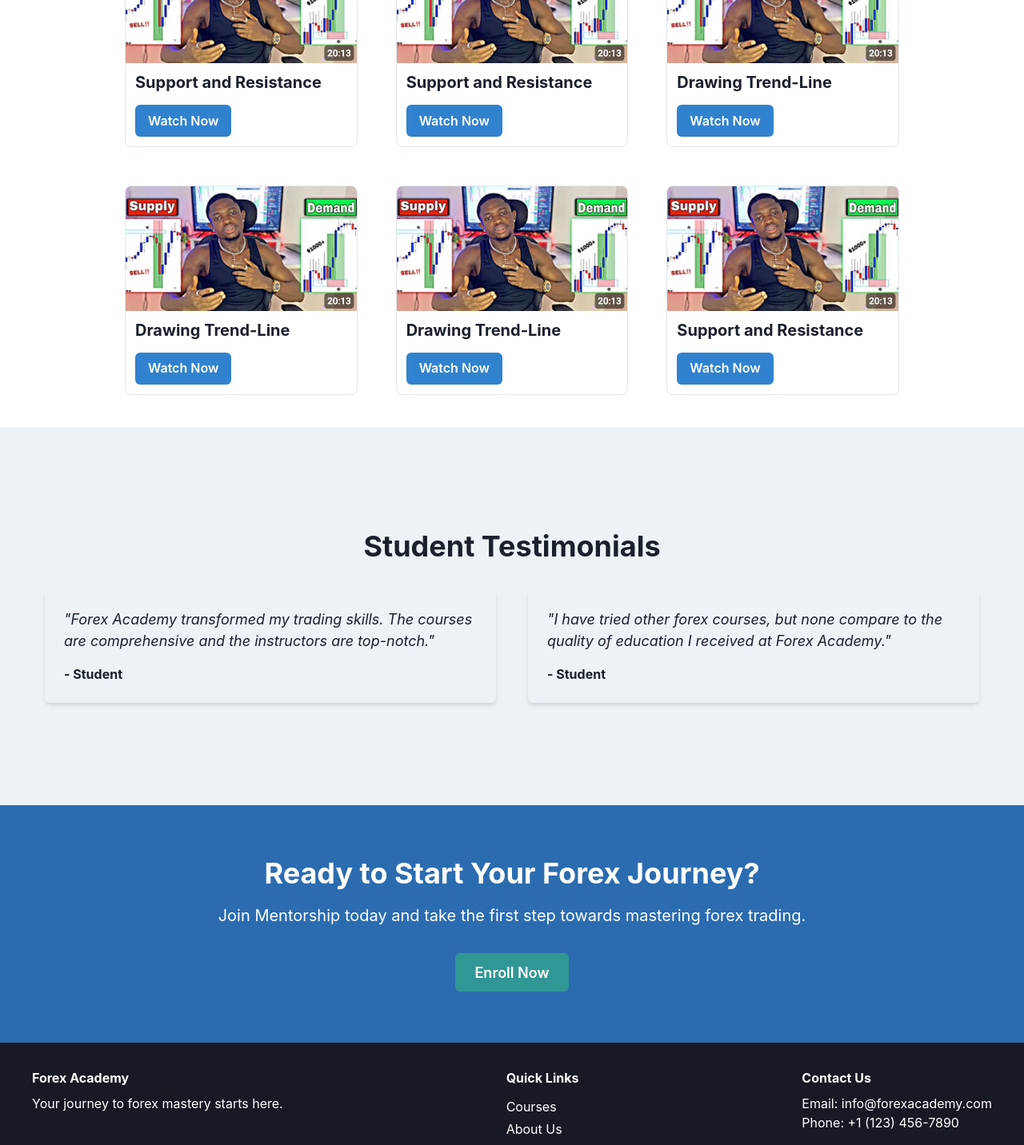
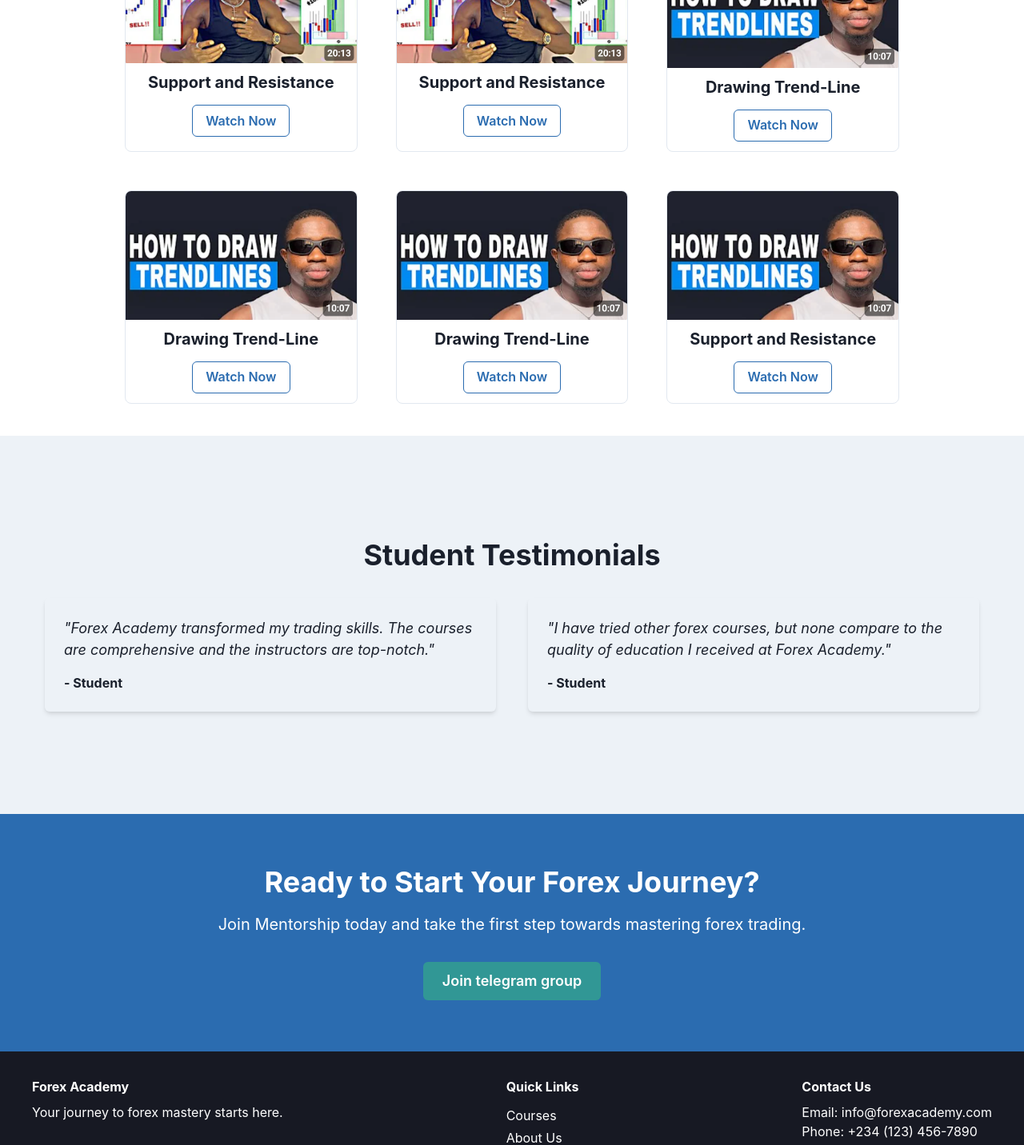
Before and after one commit to YongoDavid/FX_ac, a React (Create React App) app: page / in a window 1280 px wide. Shown: the part 1220-2652 px from the top of the page at 80% size. Built offline with nearby package versions, Linux system fonts and the light colour scheme.

Commit message:
Home page update

```diff
--- a/src/components/Footer.js
+++ b/src/components/Footer.js
@@ -2,6 +2,7 @@
 import React from 'react';
 import { Box, Flex, Link, Text } from '@chakra-ui/react';
 import { Link as RouterLink } from 'react-router-dom';
+import { Instagram , Youtube  } from 'lucide-react';
 
 function Footer() {
   return (
@@ -23,7 +24,11 @@ function Footer() {
         <Box mb={4}>
           <Text fontWeight="bold" mb={2}>Contact Us</Text>
           <Text>Email: info@forexacademy.com</Text>
-          <Text>Phone: +1 (123) 456-7890</Text>
+          <Text>Phone: +234 (123) 456-7890</Text>
+          <Flex mt={2} align="center" gap={3}>
+            <a href="/"><Instagram/></a>
+            <a href="https://www.youtube.com/@noelreys"><Youtube size={28}/></a>
+          </Flex>
         </Box>
       </Flex>
       <Text textAlign="center" mt={4}>
--- a/src/components/Header.js
+++ b/src/components/Header.js
@@ -21,7 +21,7 @@ function Header() {
           <Link as={RouterLink} to="/about" mr={4}>About</Link>
           <Link as={RouterLink} to="/blog" mr={4}>Blog</Link>
           <Link as={RouterLink} to="/faqs" mr={4}>FAQs</Link>
-          <Button as={RouterLink} to="/enrollment" colorScheme="teal">
+          <Button as={RouterLink} to="/enrollment" colorScheme="teal" variant="outline">
             Enroll Now
           </Button>
         </Flex>
--- a/src/pages/Home.js
+++ b/src/pages/Home.js
@@ -20,7 +20,7 @@ function Home() {
                 <Text fontSize="xl" mb={8}>
                   Expert-led courses, real-time analysis, and a supportive community to guide your forex journey.
                 </Text>
-                <Button  as={RouterLink} to="/enrollment" size="lg" colorScheme="teal" justifyContent="center">
+                <Button  as={RouterLink} to="/enrollment" size="lg" colorScheme="teal" justifyContent="center" variant="outline">
                   Start Your Journey
                 <ChevronRight className="ml-2 h-4 w-4" />
               </Button>
@@ -75,19 +75,21 @@ function Home() {
         <SimpleGrid columns={{ base: 1, md: 3 }} spacing={12}>
           {['Support and Resistance', 'Support and Resistance', 'Drawing Trend-Line','Drawing Trend-Line', 'Drawing Trend-Line', 'Support and Resistance'].map((lesson, index) => (
             <Box key={lesson} borderWidth={1} borderRadius="lg" overflow="hidden">
-              {/* Display a specific image based on the index */}
+              <Flex direction="column" alignItems="center"> {/* Add alignItems="center" */}
                 <img
-                src={index = 0 || 1 ? myImage : trendLine}
+                  src={index === 0 || index === 1 ? myImage : trendLine}
                   alt="lesson"
-                sizes='10px'
-                style={{ width: "100%",  objectFit: "cover" }}
+                  style={{ width: "100%", objectFit: "cover" }}
                 />
-              <Box p={3}>
-                <Heading as="h3" size="md" mb={4}>
+                <Box p={3} textAlign="center"> {/* Add textAlign="center" */}
+                  <Heading as="h3" size="md" mb={4} textAlign="center">
                     {lesson}
                   </Heading>
-                <Button colorScheme="blue" alignContent="center">Watch Now</Button>
+                  <Button colorScheme="blue" alignSelf="center" variant="outline"> {/* Change to alignSelf="center" */}
+                    Watch Now
+                  </Button>
                 </Box>
+              </Flex>
             </Box>
           ))}
         </SimpleGrid>
@@ -124,8 +126,8 @@ function Home() {
           <Text fontSize="xl" mb={8}>
             Join Mentorship today and take the first step towards mastering forex trading.
           </Text>
-          <Button as={RouterLink} to="/enrollment" size="lg" colorScheme="teal">
-            Enroll Now
+          <Button as={RouterLink} to="/enrollment" size="lg" colorScheme="teal" >
+            Join telegram group
           </Button>
         </Container>
       </Box>
```
Lines whose indentation alone changed are shown as unchanged.
